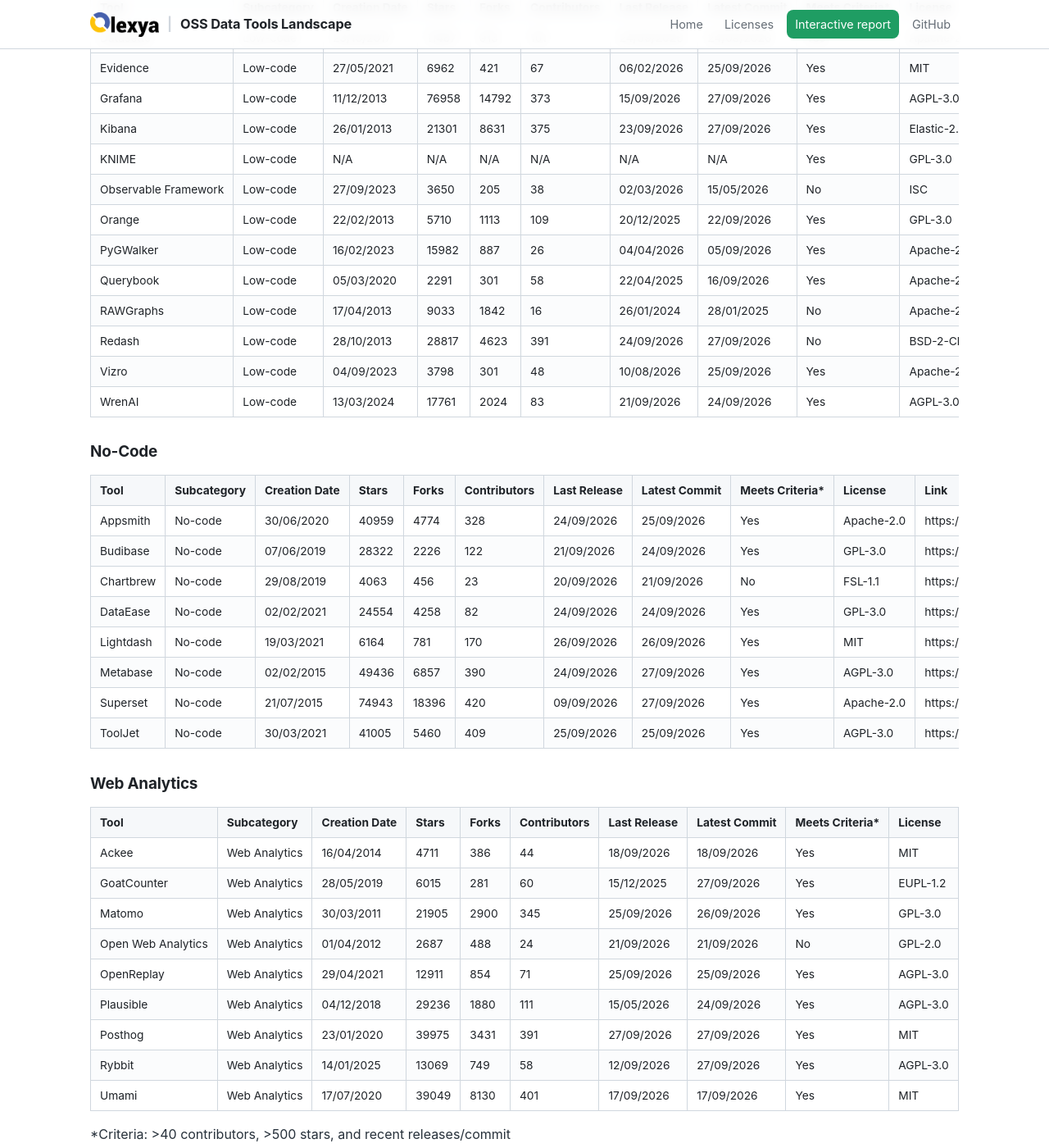
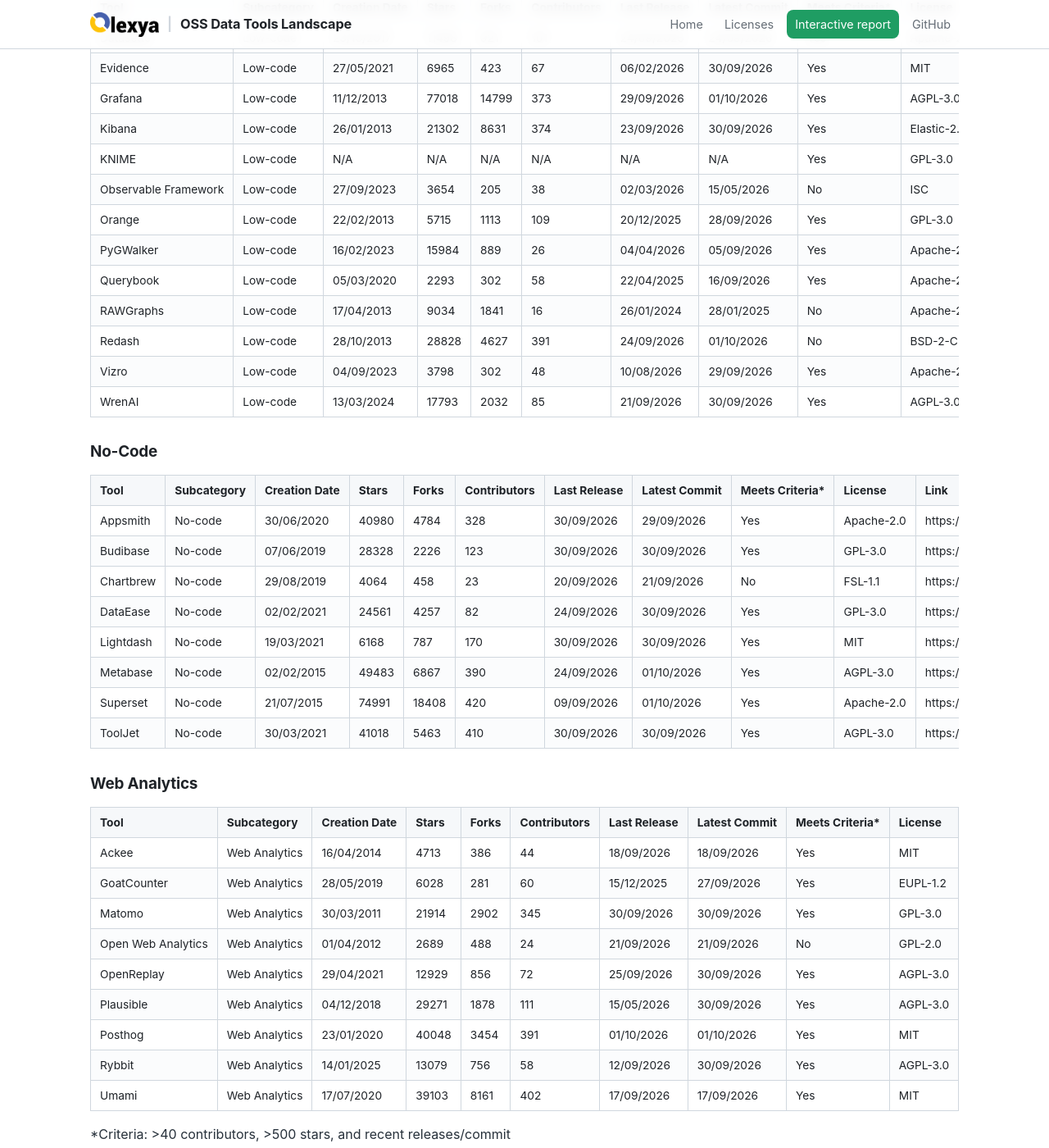
Before and after one commit to olexya/oss-data-tools-landscape, a Jekyll site: the page built from 04.analysis_and_output.md, in a window 1280 px wide and 1400 px high, scrolled down 2307 px. Shown: the whole window at 82% size. Built offline with Jekyll 4.4.1, drawn with Linux system fonts in a browser that asks for light colours; our own code applies the rules of GitHub Pages for plain Markdown files; some of the changed text lies outside the part shown.

Commit message:
Update tools inventory [automated]

```diff
--- a/04.analysis_and_output.md
+++ b/04.analysis_and_output.md
@@ -17,96 +17,96 @@ Here is a summary table of the main analysis and output tools we have identified
 
 | Tool | Subcategory | Creation Date | Stars | Forks | Contributors | Last Release | Latest Commit | Meets Criteria* | License | Link |
 |---|---|---|---|---|---|---|---|---|---|---|
-| AntV G2 | Framework | 26/05/2016 | 12621 | 1660 | 218 | 06/01/2026 | 23/09/2026 | Yes | MIT | https://github.com/antvis/G2 |
-| ApexCharts | Framework | 24/07/2018 | 15166 | 1377 | 235 | 27/09/2026 | 27/09/2026 | Yes | MIT | https://github.com/apexcharts/apexcharts.js |
-| Apache ECharts | Framework | 03/04/2013 | 67404 | 19814 | 274 | 19/05/2026 | 12/09/2026 | Yes | Apache-2.0 | https://github.com/apache/echarts |
-| Bokeh | Framework | 26/03/2012 | 20458 | 4265 | 390 | N/A | 27/09/2026 | Yes | BSD-3-Clause | https://github.com/bokeh/bokeh |
-| Chart JS | Framework | 17/03/2013 | 67718 | 11943 | 426 | 13/10/2025 | 14/09/2026 | Yes | MIT | https://github.com/chartjs/Chart.js |
-| Cube | Framework | 16/09/2018 | 20918 | 2145 | 371 | 26/09/2026 | 27/09/2026 | Yes | Apache-2.0 | https://github.com/cube-js/cube |
-| D3JS | Framework | 27/09/2010 | 113774 | 22643 | 136 | 12/03/2024 | 28/05/2026 | Yes | ISC | https://github.com/d3/d3 |
-| deck.gl | Framework | 15/12/2015 | 14614 | 2273 | 286 | 05/09/2026 | 25/09/2026 | Yes | MIT | https://github.com/visgl/deck.gl |
-| ggplot2 | Framework | 25/05/2008 | 7003 | 2124 | 353 | 22/04/2026 | 24/09/2026 | Yes | MIT | https://github.com/tidyverse/ggplot2 |
-| Great Tables | Framework | 06/05/2022 | 2873 | 136 | 36 | 25/09/2026 | 25/09/2026 | No | MIT | https://github.com/posit-dev/great-tables |
-| Holoviz | Framework | 22/09/2017 | 912 | 127 | 24 | 22/03/2023 | 29/06/2026 | No | BSD-3-Clause | https://github.com/holoviz/holoviz |
-| kepler.gl | Framework | 28/02/2018 | 12028 | 1956 | 133 | 25/09/2026 | 25/09/2026 | Yes | MIT | https://github.com/keplergl/kepler.gl |
-| Lonboard | Framework | 31/08/2023 | 963 | 54 | 28 | 02/04/2026 | 25/09/2026 | No | MIT | https://github.com/developmentseed/lonboard |
-| Matplotlib | Framework | 19/02/2011 | 23294 | 8495 | 438 | 11/09/2026 | 26/09/2026 | Yes | Matplotlib | https://github.com/matplotlib/matplotlib |
-| Nivo | Framework | 16/04/2016 | 14102 | 1081 | 208 | 23/05/2025 | 21/07/2026 | Yes | MIT | https://github.com/plouc/nivo |
-| Perspective | Framework | 02/11/2017 | 11254 | 1340 | 89 | 18/09/2026 | 25/09/2026 | Yes | Apache-2.0 | https://github.com/finos/perspective |
-| Plotly | Framework | 21/11/2013 | 18808 | 2855 | 304 | 15/09/2026 | 24/09/2026 | Yes | MIT | https://github.com/plotly/plotly.py |
-| Plotnine | Framework | 24/04/2017 | 4764 | 255 | 104 | 14/08/2026 | 26/09/2026 | Yes | MIT | https://github.com/has2k1/plotnine |
-| Recharts | Framework | 07/08/2015 | 27593 | 1989 | 409 | 21/09/2026 | 27/09/2026 | Yes | MIT | https://github.com/recharts/recharts |
-| Seaborn | Framework | 18/06/2012 | 14046 | 2142 | 190 | 25/01/2024 | 06/07/2026 | Yes | BSD-3-Clause | https://github.com/mwaskom/seaborn |
-| Vega/Altair | Framework | 19/09/2015 | 10484 | 870 | 183 | 15/09/2026 | 27/09/2026 | Yes | BSD-3-Clause | https://github.com/vega/altair |
-| visx | Framework | 15/03/2017 | 21064 | 770 | 161 | 11/06/2026 | 22/06/2026 | Yes | MIT | https://github.com/airbnb/visx |
+| AntV G2 | Framework | 26/05/2016 | 12628 | 1659 | 218 | 06/01/2026 | 23/09/2026 | Yes | MIT | https://github.com/antvis/G2 |
+| ApexCharts | Framework | 24/07/2018 | 15165 | 1379 | 235 | 27/09/2026 | 30/09/2026 | Yes | MIT | https://github.com/apexcharts/apexcharts.js |
+| Apache ECharts | Framework | 03/04/2013 | 67422 | 19809 | 274 | 19/05/2026 | 30/09/2026 | Yes | Apache-2.0 | https://github.com/apache/echarts |
+| Bokeh | Framework | 26/03/2012 | 20460 | 4266 | 389 | N/A | 30/09/2026 | Yes | BSD-3-Clause | https://github.com/bokeh/bokeh |
+| Chart JS | Framework | 17/03/2013 | 67727 | 11942 | 426 | 13/10/2025 | 14/09/2026 | Yes | MIT | https://github.com/chartjs/Chart.js |
+| Cube | Framework | 16/09/2018 | 20941 | 2146 | 371 | 29/09/2026 | 30/09/2026 | Yes | Apache-2.0 | https://github.com/cube-js/cube |
+| D3JS | Framework | 27/09/2010 | 113787 | 22643 | 136 | 12/03/2024 | 28/05/2026 | Yes | ISC | https://github.com/d3/d3 |
+| deck.gl | Framework | 15/12/2015 | 14618 | 2275 | 287 | 05/09/2026 | 30/09/2026 | Yes | MIT | https://github.com/visgl/deck.gl |
+| ggplot2 | Framework | 25/05/2008 | 7004 | 2126 | 353 | 22/04/2026 | 24/09/2026 | Yes | MIT | https://github.com/tidyverse/ggplot2 |
+| Great Tables | Framework | 06/05/2022 | 2883 | 137 | 36 | 25/09/2026 | 25/09/2026 | No | MIT | https://github.com/posit-dev/great-tables |
+| Holoviz | Framework | 22/09/2017 | 913 | 127 | 24 | 22/03/2023 | 29/06/2026 | No | BSD-3-Clause | https://github.com/holoviz/holoviz |
+| kepler.gl | Framework | 28/02/2018 | 12030 | 1958 | 133 | 28/09/2026 | 30/09/2026 | Yes | MIT | https://github.com/keplergl/kepler.gl |
+| Lonboard | Framework | 31/08/2023 | 963 | 54 | 28 | 02/04/2026 | 30/09/2026 | No | MIT | https://github.com/developmentseed/lonboard |
+| Matplotlib | Framework | 19/02/2011 | 23310 | 8496 | 438 | 11/09/2026 | 30/09/2026 | Yes | Matplotlib | https://github.com/matplotlib/matplotlib |
+| Nivo | Framework | 16/04/2016 | 14105 | 1082 | 208 | 23/05/2025 | 21/07/2026 | Yes | MIT | https://github.com/plouc/nivo |
+| Perspective | Framework | 02/11/2017 | 11265 | 1344 | 89 | 18/09/2026 | 25/09/2026 | Yes | Apache-2.0 | https://github.com/finos/perspective |
+| Plotly | Framework | 21/11/2013 | 18817 | 2858 | 304 | 15/09/2026 | 24/09/2026 | Yes | MIT | https://github.com/plotly/plotly.py |
+| Plotnine | Framework | 24/04/2017 | 4766 | 255 | 104 | 14/08/2026 | 28/09/2026 | Yes | MIT | https://github.com/has2k1/plotnine |
+| Recharts | Framework | 07/08/2015 | 27606 | 1991 | 411 | 21/09/2026 | 30/09/2026 | Yes | MIT | https://github.com/recharts/recharts |
+| Seaborn | Framework | 18/06/2012 | 14052 | 2144 | 190 | 25/01/2024 | 06/07/2026 | Yes | BSD-3-Clause | https://github.com/mwaskom/seaborn |
+| Vega/Altair | Framework | 19/09/2015 | 10487 | 872 | 183 | 15/09/2026 | 27/09/2026 | Yes | BSD-3-Clause | https://github.com/vega/altair |
+| visx | Framework | 15/03/2017 | 21071 | 769 | 161 | 11/06/2026 | 22/06/2026 | Yes | MIT | https://github.com/airbnb/visx |
 
 ### High-Code
 
 | Tool | Subcategory | Creation Date | Stars | Forks | Contributors | Last Release | Latest Commit | Meets Criteria* | License | Link |
 |---|---|---|---|---|---|---|---|---|---|---|
-| Apache Zeppelin | High-code | 25/03/2015 | 6661 | 2836 | 338 | N/A | 27/09/2026 | Yes | Apache-2.0 | https://github.com/apache/zeppelin |
-| Gradio | High-code | 19/12/2018 | 43633 | 3615 | 467 | 18/09/2026 | 27/09/2026 | Yes | Apache-2.0 | https://github.com/gradio-app/gradio |
-| H2O Wave | High-code | 16/05/2020 | 4255 | 371 | 60 | 15/09/2026 | 15/09/2026 | Yes | Apache-2.0 | https://github.com/h2oai/wave |
-| Plotly Dash | High-code | 10/04/2015 | 24438 | 2324 | 192 | 21/09/2026 | 24/09/2026 | Yes | MIT | https://github.com/plotly/dash |
-| JupyterLab | High-code | 03/06/2016 | 15325 | 4107 | 364 | 21/09/2026 | 27/09/2026 | Yes | BSD-3-Clause | https://github.com/jupyterlab/jupyterlab |
-| Marimo | High-code | 14/08/2023 | 22916 | 1296 | 342 | 23/09/2026 | 25/09/2026 | Yes | Apache-2.0 | https://github.com/marimo-team/marimo |
-| NiceGUI | High-code | 07/05/2021 | 16244 | 953 | 218 | 18/09/2026 | 27/09/2026 | Yes | MIT | https://github.com/zauberzeug/nicegui |
+| Apache Zeppelin | High-code | 25/03/2015 | 6662 | 2834 | 338 | N/A | 30/09/2026 | Yes | Apache-2.0 | https://github.com/apache/zeppelin |
+| Gradio | High-code | 19/12/2018 | 43646 | 3616 | 467 | 29/09/2026 | 29/09/2026 | Yes | Apache-2.0 | https://github.com/gradio-app/gradio |
+| H2O Wave | High-code | 16/05/2020 | 4258 | 371 | 60 | 15/09/2026 | 15/09/2026 | Yes | Apache-2.0 | https://github.com/h2oai/wave |
+| Plotly Dash | High-code | 10/04/2015 | 24448 | 2327 | 196 | 21/09/2026 | 30/09/2026 | Yes | MIT | https://github.com/plotly/dash |
+| JupyterLab | High-code | 03/06/2016 | 15327 | 4111 | 365 | 21/09/2026 | 30/09/2026 | Yes | BSD-3-Clause | https://github.com/jupyterlab/jupyterlab |
+| Marimo | High-code | 14/08/2023 | 22958 | 1305 | 343 | 23/09/2026 | 30/09/2026 | Yes | Apache-2.0 | https://github.com/marimo-team/marimo |
+| NiceGUI | High-code | 07/05/2021 | 16257 | 953 | 219 | 18/09/2026 | 29/09/2026 | Yes | MIT | https://github.com/zauberzeug/nicegui |
 | Observable | High-code | 02/05/2017 | 1097 | 87 | 12 | 16/09/2026 | 16/09/2026 | No | ISC | https://github.com/observablehq/runtime |
-| Panel | High-code | 23/08/2018 | 5777 | 628 | 223 | 17/08/2026 | 27/09/2026 | Yes | BSD-3-Clause | https://github.com/holoviz/panel |
-| Py Shiny | High-code | 27/07/2021 | 1754 | 135 | 47 | 13/09/2026 | 26/09/2026 | Yes | MIT | https://github.com/posit-dev/py-shiny |
-| Quarto | High-code | 25/09/2020 | 6022 | 461 | 153 | 17/09/2026 | 25/09/2026 | Yes | MIT | https://github.com/quarto-dev/quarto-cli |
-| Reflex | High-code | 25/10/2022 | 28916 | 1786 | 215 | 24/09/2026 | 25/09/2026 | Yes | Apache-2.0 | https://github.com/reflex-dev/reflex |
-| Rill | High-code | 09/12/2021 | 2914 | 201 | 53 | 25/09/2026 | 25/09/2026 | Yes | Apache-2.0 | https://github.com/rilldata/rill |
-| Shiny (R) | High-code | 20/06/2012 | 5695 | 1888 | 91 | 22/06/2026 | 26/08/2026 | Yes | MIT | https://github.com/rstudio/shiny |
-| Solara | High-code | 09/03/2022 | 2177 | 202 | 49 | N/A | 24/09/2026 | Yes | MIT | https://github.com/widgetti/solara |
-| Streamlit | High-code | 24/08/2019 | 45844 | 4396 | 319 | 15/09/2026 | 27/09/2026 | Yes | Apache-2.0 | https://github.com/streamlit/streamlit |
-| Taipy | High-code | 18/02/2022 | 19434 | 1995 | 78 | 30/04/2026 | 07/05/2026 | Yes | Apache-2.0 | https://github.com/Avaiga/taipy |
-| Voila | High-code | 21/08/2018 | 5945 | 527 | 73 | 04/09/2026 | 04/09/2026 | Yes | BSD-3-Clause | https://github.com/voila-dashboards/voila |
+| Panel | High-code | 23/08/2018 | 5781 | 632 | 224 | 17/08/2026 | 30/09/2026 | Yes | BSD-3-Clause | https://github.com/holoviz/panel |
+| Py Shiny | High-code | 27/07/2021 | 1754 | 136 | 48 | 13/09/2026 | 28/09/2026 | Yes | MIT | https://github.com/posit-dev/py-shiny |
+| Quarto | High-code | 25/09/2020 | 6042 | 461 | 153 | 17/09/2026 | 30/09/2026 | Yes | MIT | https://github.com/quarto-dev/quarto-cli |
+| Reflex | High-code | 25/10/2022 | 28926 | 1789 | 220 | 24/09/2026 | 01/10/2026 | Yes | Apache-2.0 | https://github.com/reflex-dev/reflex |
+| Rill | High-code | 09/12/2021 | 2918 | 201 | 53 | 25/09/2026 | 28/09/2026 | Yes | Apache-2.0 | https://github.com/rilldata/rill |
+| Shiny (R) | High-code | 20/06/2012 | 5695 | 1889 | 91 | 22/06/2026 | 26/08/2026 | Yes | MIT | https://github.com/rstudio/shiny |
+| Solara | High-code | 09/03/2022 | 2178 | 202 | 49 | N/A | 30/09/2026 | Yes | MIT | https://github.com/widgetti/solara |
+| Streamlit | High-code | 24/08/2019 | 45868 | 4400 | 319 | 15/09/2026 | 30/09/2026 | Yes | Apache-2.0 | https://github.com/streamlit/streamlit |
+| Taipy | High-code | 18/02/2022 | 19441 | 1994 | 78 | 30/04/2026 | 07/05/2026 | Yes | Apache-2.0 | https://github.com/Avaiga/taipy |
+| Voila | High-code | 21/08/2018 | 5946 | 528 | 73 | 04/09/2026 | 04/09/2026 | Yes | BSD-3-Clause | https://github.com/voila-dashboards/voila |
 
 ### Low-Code
 
 | Tool | Subcategory | Creation Date | Stars | Forks | Contributors | Last Release | Latest Commit | Meets Criteria* | License | Link |
 |---|---|---|---|---|---|---|---|---|---|---|
-| Datasette | Low-code | 23/10/2017 | 11487 | 913 | 101 | 24/09/2026 | 24/09/2026 | Yes | Apache-2.0 | https://github.com/simonw/datasette |
-| Evidence | Low-code | 27/05/2021 | 6962 | 421 | 67 | 06/02/2026 | 25/09/2026 | Yes | MIT | https://github.com/evidence-dev/evidence |
-| Grafana | Low-code | 11/12/2013 | 76958 | 14792 | 373 | 15/09/2026 | 27/09/2026 | Yes | AGPL-3.0 | https://github.com/grafana/grafana |
-| Kibana | Low-code | 26/01/2013 | 21301 | 8631 | 375 | 23/09/2026 | 27/09/2026 | Yes | Elastic-2.0 | https://github.com/elastic/kibana |
+| Datasette | Low-code | 23/10/2017 | 11498 | 921 | 101 | 24/09/2026 | 24/09/2026 | Yes | Apache-2.0 | https://github.com/simonw/datasette |
+| Evidence | Low-code | 27/05/2021 | 6965 | 423 | 67 | 06/02/2026 | 30/09/2026 | Yes | MIT | https://github.com/evidence-dev/evidence |
+| Grafana | Low-code | 11/12/2013 | 77018 | 14799 | 373 | 29/09/2026 | 01/10/2026 | Yes | AGPL-3.0 | https://github.com/grafana/grafana |
+| Kibana | Low-code | 26/01/2013 | 21302 | 8631 | 374 | 23/09/2026 | 30/09/2026 | Yes | Elastic-2.0 | https://github.com/elastic/kibana |
 | KNIME | Low-code | N/A | N/A | N/A | N/A | N/A | N/A | Yes | GPL-3.0 | https://github.com/knime/knime-core |
-| Observable Framework | Low-code | 27/09/2023 | 3650 | 205 | 38 | 02/03/2026 | 15/05/2026 | No | ISC | https://github.com/observablehq/framework |
-| Orange | Low-code | 22/02/2013 | 5710 | 1113 | 109 | 20/12/2025 | 22/09/2026 | Yes | GPL-3.0 | https://github.com/biolab/orange3 |
-| PyGWalker | Low-code | 16/02/2023 | 15982 | 887 | 26 | 04/04/2026 | 05/09/2026 | Yes | Apache-2.0 | https://github.com/Kanaries/pygwalker |
-| Querybook | Low-code | 05/03/2020 | 2291 | 301 | 58 | 22/04/2025 | 16/09/2026 | Yes | Apache-2.0 | https://github.com/pinterest/querybook |
-| RAWGraphs | Low-code | 17/04/2013 | 9033 | 1842 | 16 | 26/01/2024 | 28/01/2025 | No | Apache-2.0 | https://github.com/rawgraphs/rawgraphs-app |
-| Redash | Low-code | 28/10/2013 | 28817 | 4623 | 391 | 24/09/2026 | 27/09/2026 | No | BSD-2-Clause | https://github.com/getredash/redash |
-| Vizro | Low-code | 04/09/2023 | 3798 | 301 | 48 | 10/08/2026 | 25/09/2026 | Yes | Apache-2.0 | https://github.com/mckinsey/vizro |
-| WrenAI | Low-code | 13/03/2024 | 17761 | 2024 | 83 | 21/09/2026 | 24/09/2026 | Yes | AGPL-3.0 | https://github.com/Canner/WrenAI |
+| Observable Framework | Low-code | 27/09/2023 | 3654 | 205 | 38 | 02/03/2026 | 15/05/2026 | No | ISC | https://github.com/observablehq/framework |
+| Orange | Low-code | 22/02/2013 | 5715 | 1113 | 109 | 20/12/2025 | 28/09/2026 | Yes | GPL-3.0 | https://github.com/biolab/orange3 |
+| PyGWalker | Low-code | 16/02/2023 | 15984 | 889 | 26 | 04/04/2026 | 05/09/2026 | Yes | Apache-2.0 | https://github.com/Kanaries/pygwalker |
+| Querybook | Low-code | 05/03/2020 | 2293 | 302 | 58 | 22/04/2025 | 16/09/2026 | Yes | Apache-2.0 | https://github.com/pinterest/querybook |
+| RAWGraphs | Low-code | 17/04/2013 | 9034 | 1841 | 16 | 26/01/2024 | 28/01/2025 | No | Apache-2.0 | https://github.com/rawgraphs/rawgraphs-app |
+| Redash | Low-code | 28/10/2013 | 28828 | 4627 | 391 | 24/09/2026 | 01/10/2026 | No | BSD-2-Clause | https://github.com/getredash/redash |
+| Vizro | Low-code | 04/09/2023 | 3798 | 302 | 48 | 10/08/2026 | 29/09/2026 | Yes | Apache-2.0 | https://github.com/mckinsey/vizro |
+| WrenAI | Low-code | 13/03/2024 | 17793 | 2032 | 85 | 21/09/2026 | 30/09/2026 | Yes | AGPL-3.0 | https://github.com/Canner/WrenAI |
 
 ### No-Code
 
 | Tool | Subcategory | Creation Date | Stars | Forks | Contributors | Last Release | Latest Commit | Meets Criteria* | License | Link |
 |---|---|---|---|---|---|---|---|---|---|---|
-| Appsmith | No-code | 30/06/2020 | 40959 | 4774 | 328 | 24/09/2026 | 25/09/2026 | Yes | Apache-2.0 | https://github.com/appsmithorg/appsmith |
-| Budibase | No-code | 07/06/2019 | 28322 | 2226 | 122 | 21/09/2026 | 24/09/2026 | Yes | GPL-3.0 | https://github.com/Budibase/budibase |
-| Chartbrew | No-code | 29/08/2019 | 4063 | 456 | 23 | 20/09/2026 | 21/09/2026 | No | FSL-1.1 | https://github.com/chartbrew/chartbrew |
-| DataEase | No-code | 02/02/2021 | 24554 | 4258 | 82 | 24/09/2026 | 24/09/2026 | Yes | GPL-3.0 | https://github.com/dataease/dataease |
-| Lightdash | No-code | 19/03/2021 | 6164 | 781 | 170 | 26/09/2026 | 26/09/2026 | Yes | MIT | https://github.com/lightdash/lightdash |
-| Metabase | No-code | 02/02/2015 | 49436 | 6857 | 390 | 24/09/2026 | 27/09/2026 | Yes | AGPL-3.0 | https://github.com/metabase/metabase |
-| Superset | No-code | 21/07/2015 | 74943 | 18396 | 420 | 09/09/2026 | 27/09/2026 | Yes | Apache-2.0 | https://github.com/apache/superset |
-| ToolJet | No-code | 30/03/2021 | 41005 | 5460 | 409 | 25/09/2026 | 25/09/2026 | Yes | AGPL-3.0 | https://github.com/ToolJet/ToolJet |
+| Appsmith | No-code | 30/06/2020 | 40980 | 4784 | 328 | 30/09/2026 | 29/09/2026 | Yes | Apache-2.0 | https://github.com/appsmithorg/appsmith |
+| Budibase | No-code | 07/06/2019 | 28328 | 2226 | 123 | 30/09/2026 | 30/09/2026 | Yes | GPL-3.0 | https://github.com/Budibase/budibase |
+| Chartbrew | No-code | 29/08/2019 | 4064 | 458 | 23 | 20/09/2026 | 21/09/2026 | No | FSL-1.1 | https://github.com/chartbrew/chartbrew |
+| DataEase | No-code | 02/02/2021 | 24561 | 4257 | 82 | 24/09/2026 | 30/09/2026 | Yes | GPL-3.0 | https://github.com/dataease/dataease |
+| Lightdash | No-code | 19/03/2021 | 6168 | 787 | 170 | 30/09/2026 | 30/09/2026 | Yes | MIT | https://github.com/lightdash/lightdash |
+| Metabase | No-code | 02/02/2015 | 49483 | 6867 | 390 | 24/09/2026 | 01/10/2026 | Yes | AGPL-3.0 | https://github.com/metabase/metabase |
+| Superset | No-code | 21/07/2015 | 74991 | 18408 | 420 | 09/09/2026 | 01/10/2026 | Yes | Apache-2.0 | https://github.com/apache/superset |
+| ToolJet | No-code | 30/03/2021 | 41018 | 5463 | 410 | 30/09/2026 | 30/09/2026 | Yes | AGPL-3.0 | https://github.com/ToolJet/ToolJet |
 
 ### Web Analytics
 
 | Tool | Subcategory | Creation Date | Stars | Forks | Contributors | Last Release | Latest Commit | Meets Criteria* | License | Link |
 |---|---|---|---|---|---|---|---|---|---|---|
-| Ackee | Web Analytics | 16/04/2014 | 4711 | 386 | 44 | 18/09/2026 | 18/09/2026 | Yes | MIT | https://github.com/electerious/Ackee |
-| GoatCounter | Web Analytics | 28/05/2019 | 6015 | 281 | 60 | 15/12/2025 | 27/09/2026 | Yes | EUPL-1.2 | https://github.com/arp242/goatcounter |
-| Matomo | Web Analytics | 30/03/2011 | 21905 | 2900 | 345 | 25/09/2026 | 26/09/2026 | Yes | GPL-3.0 | https://github.com/matomo-org/matomo |
-| Open Web Analytics | Web Analytics | 01/04/2012 | 2687 | 488 | 24 | 21/09/2026 | 21/09/2026 | No | GPL-2.0 | https://github.com/Open-Web-Analytics/Open-Web-Analytics |
-| OpenReplay | Web Analytics | 29/04/2021 | 12911 | 854 | 71 | 25/09/2026 | 25/09/2026 | Yes | AGPL-3.0 | https://github.com/openreplay/openreplay |
-| Plausible | Web Analytics | 04/12/2018 | 29236 | 1880 | 111 | 15/05/2026 | 24/09/2026 | Yes | AGPL-3.0 | https://github.com/plausible/analytics |
-| Posthog | Web Analytics | 23/01/2020 | 39975 | 3431 | 391 | 27/09/2026 | 27/09/2026 | Yes | MIT | https://github.com/PostHog/posthog |
-| Rybbit | Web Analytics | 14/01/2025 | 13069 | 749 | 58 | 12/09/2026 | 27/09/2026 | Yes | AGPL-3.0 | https://github.com/rybbit-io/rybbit |
-| Umami | Web Analytics | 17/07/2020 | 39049 | 8130 | 401 | 17/09/2026 | 17/09/2026 | Yes | MIT | https://github.com/umami-software/umami |
+| Ackee | Web Analytics | 16/04/2014 | 4713 | 386 | 44 | 18/09/2026 | 18/09/2026 | Yes | MIT | https://github.com/electerious/Ackee |
+| GoatCounter | Web Analytics | 28/05/2019 | 6028 | 281 | 60 | 15/12/2025 | 27/09/2026 | Yes | EUPL-1.2 | https://github.com/arp242/goatcounter |
+| Matomo | Web Analytics | 30/03/2011 | 21914 | 2902 | 345 | 30/09/2026 | 30/09/2026 | Yes | GPL-3.0 | https://github.com/matomo-org/matomo |
+| Open Web Analytics | Web Analytics | 01/04/2012 | 2689 | 488 | 24 | 21/09/2026 | 21/09/2026 | No | GPL-2.0 | https://github.com/Open-Web-Analytics/Open-Web-Analytics |
+| OpenReplay | Web Analytics | 29/04/2021 | 12929 | 856 | 72 | 25/09/2026 | 30/09/2026 | Yes | AGPL-3.0 | https://github.com/openreplay/openreplay |
+| Plausible | Web Analytics | 04/12/2018 | 29271 | 1878 | 111 | 15/05/2026 | 30/09/2026 | Yes | AGPL-3.0 | https://github.com/plausible/analytics |
+| Posthog | Web Analytics | 23/01/2020 | 40048 | 3454 | 391 | 01/10/2026 | 01/10/2026 | Yes | MIT | https://github.com/PostHog/posthog |
+| Rybbit | Web Analytics | 14/01/2025 | 13079 | 756 | 58 | 12/09/2026 | 30/09/2026 | Yes | AGPL-3.0 | https://github.com/rybbit-io/rybbit |
+| Umami | Web Analytics | 17/07/2020 | 39103 | 8161 | 402 | 17/09/2026 | 17/09/2026 | Yes | MIT | https://github.com/umami-software/umami |
 
 *Criteria: >40 contributors, >500 stars, and recent releases/commit
 
```
Also changed, not shown: 01.ingestion_and_transport.md (+37 -37 lines), 02.storage.md (+34 -34 lines), 03.query_and_processing.md (+51 -51 lines), 05.platform_management.md (+48 -48 lines).
